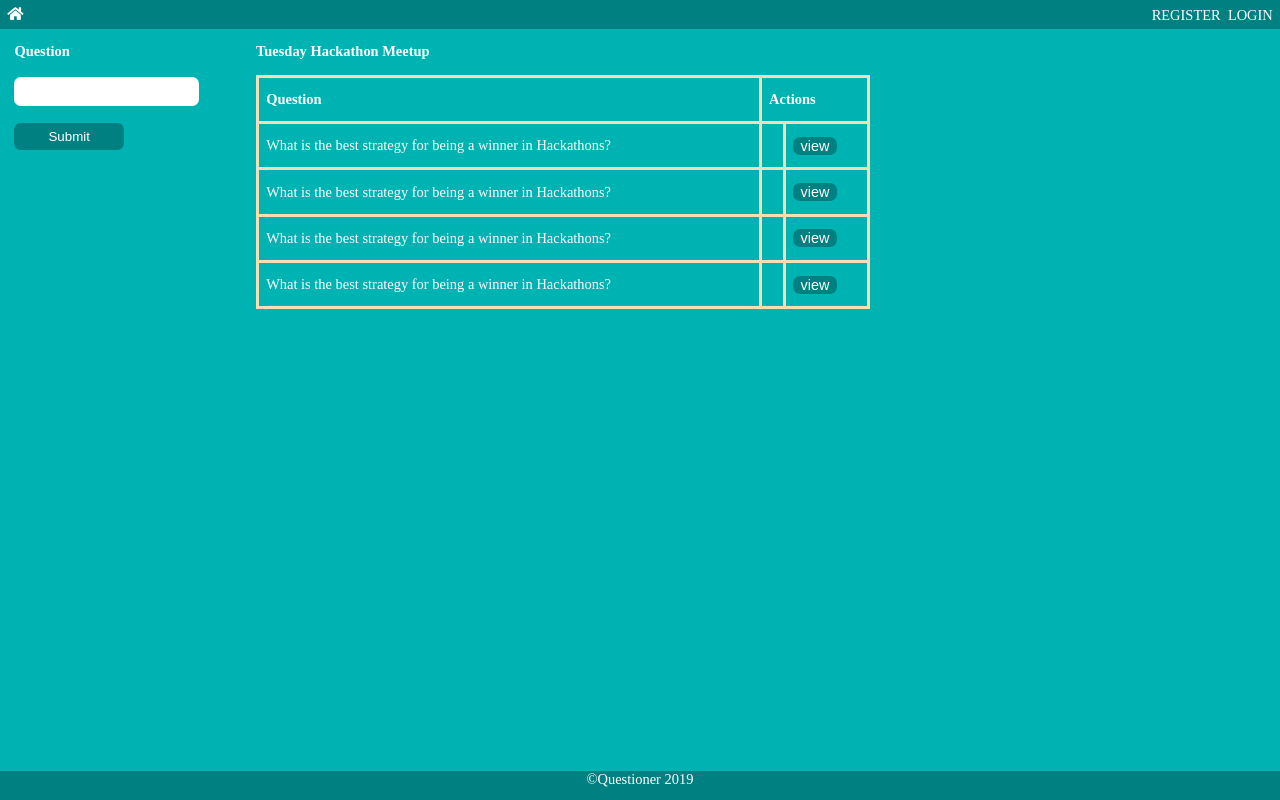
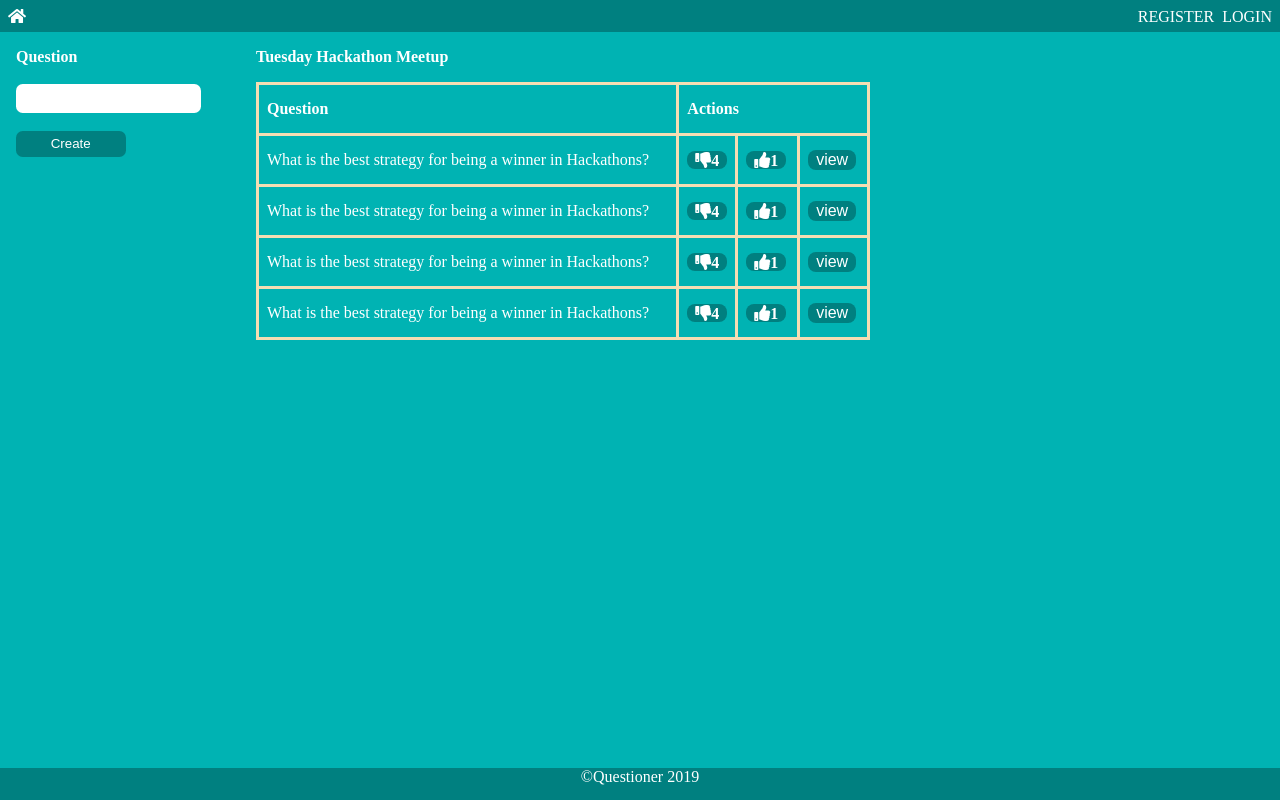
Before and after one commit to Ogutu-Brian/Questioner, a plain HTML site: page UI/questions.html in a window 1280 px wide. Drawn offline with Linux system fonts and the light colour scheme.

Commit message:
[Finishes #162968441] Added upvote and downvote icons

```diff
--- a/UI/css/style.css
+++ b/UI/css/style.css
@@ -5,7 +5,6 @@ html,body{
     margin-top: 0em;
     color: white;
     background-color: #00b3b3;
-    font-size: 95%;
 }
 nav{
     width: 100%;
--- a/UI/questions.html
+++ b/UI/questions.html
@@ -32,7 +32,7 @@
             <form action="">
                 <label for="" style="font-weight:bolder">Question</label><br><br>
                 <input type="text"><br><br>
-                <input type="button" class="button" style="width:60.5%" value="Submit">
+                <input type="button" class="button" style="width:60.5%" value="Create">
             </form>
         </div>
         <div class="queries">
@@ -40,26 +40,46 @@
             <table>
                 <tr>
                     <th>Question</th>
-                    <th colspan="2">Actions</th>
+                    <th colspan="3">Actions</th>
                 </tr>
                 <tr>
                     <td>What is the best strategy for being a winner in Hackathons?</td>
-                    <td></td>
+                    <td style="width:2em">
+                        <button class="fa fa-thumbs-down button button-margin">4</button>
+                    </td>
+                    <td>
+                        <button class="fa fa-thumbs-up button button-margin">1</button>
+                    </td>
                     <td><button class="button">view</button></td>
                 </tr>
                 <tr>
                     <td>What is the best strategy for being a winner in Hackathons?</td>
-                    <td></td>
+                    <td style="width:2em">
+                        <button class="fa fa-thumbs-down button button-margin">4</button>
+                    </td>
+                    <td>
+                        <button class="fa fa-thumbs-up button button-margin">1</button>
+                    </td>
                     <td><button class="button">view</button></td>
                 </tr>
                 <tr>
                     <td>What is the best strategy for being a winner in Hackathons?</td>
-                    <td></td>
+                    <td style="width:2em">
+                        <button class="fa fa-thumbs-down button button-margin">4</button>
+                    </td>
+                    <td>
+                        <button class="fa fa-thumbs-up button button-margin">1</button>
+                    </td>
                     <td><button class="button">view</button></td>
                 </tr>
                 <tr>
                     <td>What is the best strategy for being a winner in Hackathons?</td>
-                    <td></td>
+                    <td style="width:2em">
+                        <button class="fa fa-thumbs-down button button-margin">4</button>
+                    </td>
+                    <td>
+                        <button class="fa fa-thumbs-up button button-margin">1</button>
+                    </td>
                     <td><button class="button">view</button></td>
                 </tr>
             </table>
```
